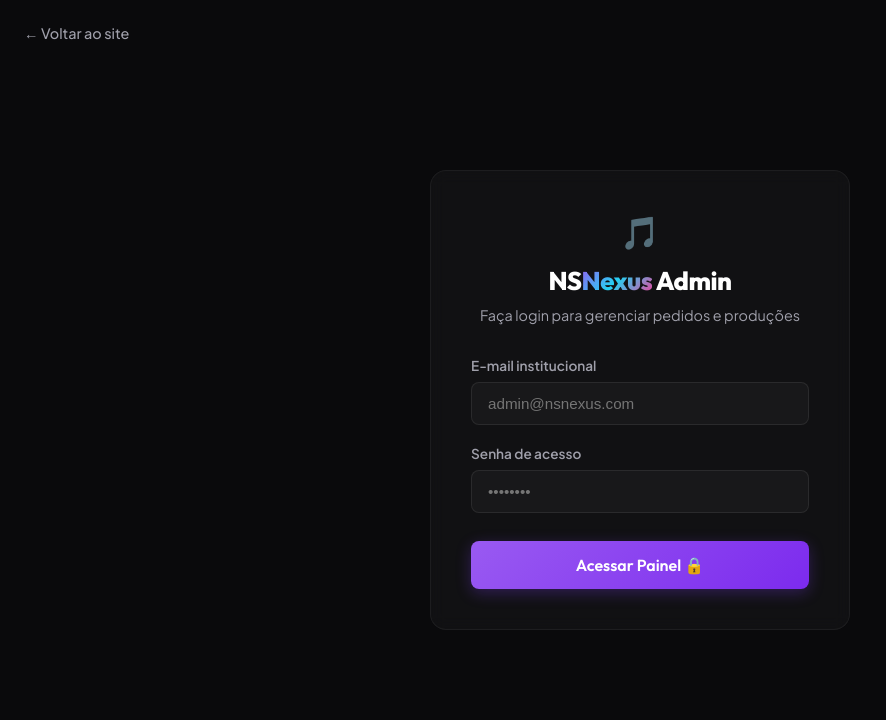
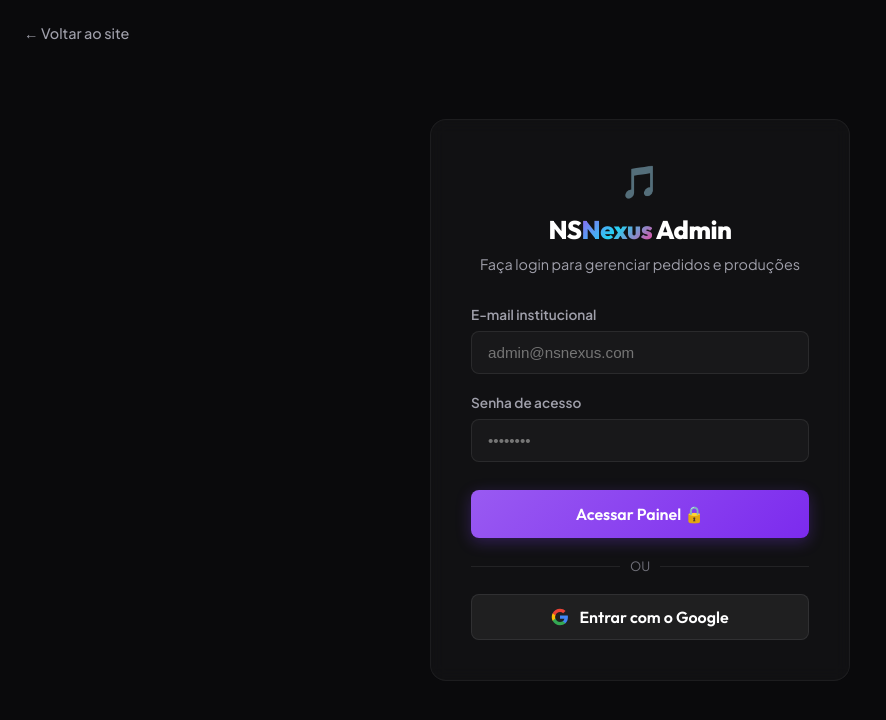
Before and after one commit to nsnexus/nsmusic-, a Next.js app: page /admin/login in a window 1280 px wide. Shown: the top 720 px of the page, without its empty margins (0-886 px from the left). Built offline with nearby package versions, Linux system fonts and the light colour scheme; no server answers.

Commit message:
Support Google Sign-In on Admin Login view

```diff
--- a/src/app/admin/login/page.jsx
+++ b/src/app/admin/login/page.jsx
@@ -2,7 +2,7 @@
 
 import React, { useState, useEffect } from 'react';
 import { useRouter } from 'next/navigation';
-import { signInWithEmailAndPassword, onAuthStateChanged } from 'firebase/auth';
+import { signInWithEmailAndPassword, onAuthStateChanged, GoogleAuthProvider, signInWithPopup } from 'firebase/auth';
 import { auth } from '@/lib/firebase';
 import Link from 'next/link';
 
@@ -41,6 +41,21 @@ export default function AdminLogin() {
     } catch (err) {
       console.error(err);
       setError('E-mail ou senha incorretos. Tente novamente.');
+      setLoading(false);
+    }
+  };
+
+  const handleGoogleLogin = async () => {
+    setError('');
+    setLoading(true);
+    const provider = new GoogleAuthProvider();
+
+    try {
+      await signInWithPopup(auth, provider);
+      router.push('/admin');
+    } catch (err) {
+      console.error(err);
+      setError('Falha ao fazer login com o Google ou login cancelado.');
       setLoading(false);
     }
   };
@@ -104,6 +119,27 @@ export default function AdminLogin() {
             {loading ? 'Entrando...' : 'Acessar Painel 🔒'}
           </button>
         </form>
+
+        <div style={styles.dividerContainer}>
+          <hr style={styles.dividerLine} />
+          <span style={styles.dividerText}>ou</span>
+          <hr style={styles.dividerLine} />
+        </div>
+
+        <button
+          onClick={handleGoogleLogin}
+          disabled={loading}
+          className="btn btn-secondary"
+          style={{ width: '100%', padding: '12px', display: 'flex', alignItems: 'center', justifyContent: 'center', gap: '10px' }}
+        >
+          <svg width="18" height="18" viewBox="0 0 24 24" fill="none" xmlns="http://www.w3.org/2000/svg">
+            <path d="M22.56 12.25c0-.78-.07-1.53-.2-2.25H12v4.26h5.92c-.26 1.37-1.04 2.53-2.21 3.31v2.77h3.57c2.08-1.92 3.28-4.74 3.28-8.09z" fill="#4285F4"/>
+            <path d="M12 23c2.97 0 5.46-.98 7.28-2.66l-3.57-2.77c-.98.66-2.23 1.06-3.71 1.06-2.86 0-5.29-1.93-6.16-4.53H2.18v2.84C3.99 20.53 7.7 23 12 23z" fill="#34A853"/>
+            <path d="M5.84 14.09c-.22-.66-.35-1.36-.35-2.09s.13-1.43.35-2.09V7.06H2.18C1.43 8.55 1 10.22 1 12s.43 3.45 1.18 4.94l2.85-2.22.81-.63z" fill="#FBBC05"/>
+            <path d="M12 5.38c1.62 0 3.06.56 4.21 1.64l3.15-3.15C17.45 2.09 14.97 1 12 1 7.7 1 3.99 3.47 2.18 7.06l3.66 2.84c.87-2.6 3.3-4.52 6.16-4.52z" fill="#EA4335"/>
+          </svg>
+          Entrar com o Google
+        </button>
       </div>
     </div>
   );
@@ -208,4 +244,21 @@ const styles = {
     alignItems: 'center',
     gap: '8px',
   },
+  dividerContainer: {
+    display: 'flex',
+    alignItems: 'center',
+    justifyContent: 'center',
+    margin: '20px 0',
+    gap: '10px',
+  },
+  dividerLine: {
+    flex: 1,
+    border: 'none',
+    borderTop: '1px solid var(--border-color)',
+  },
+  dividerText: {
+    fontSize: '0.8rem',
+    color: 'var(--text-muted)',
+    textTransform: 'uppercase',
+  },
 };
```
